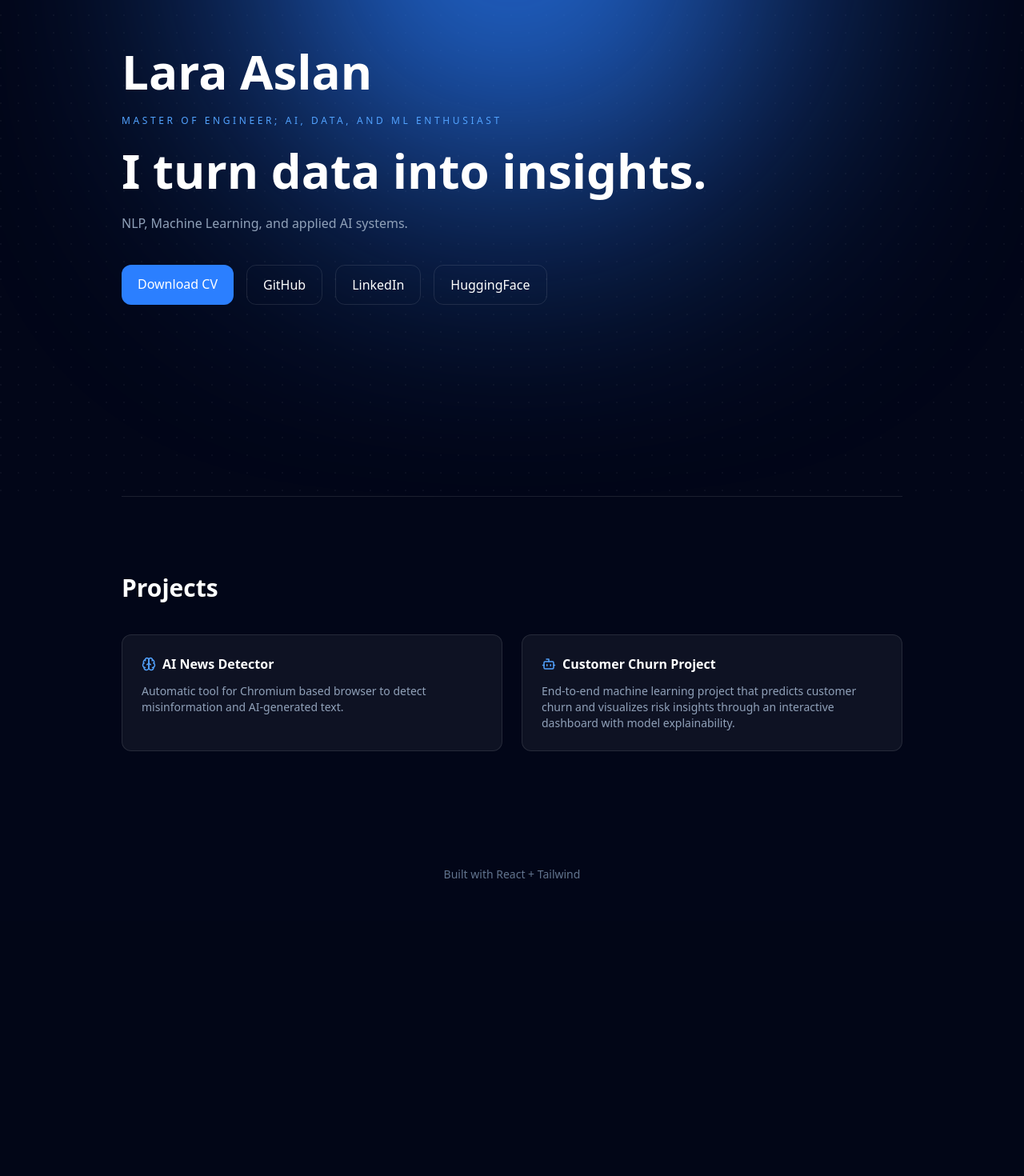
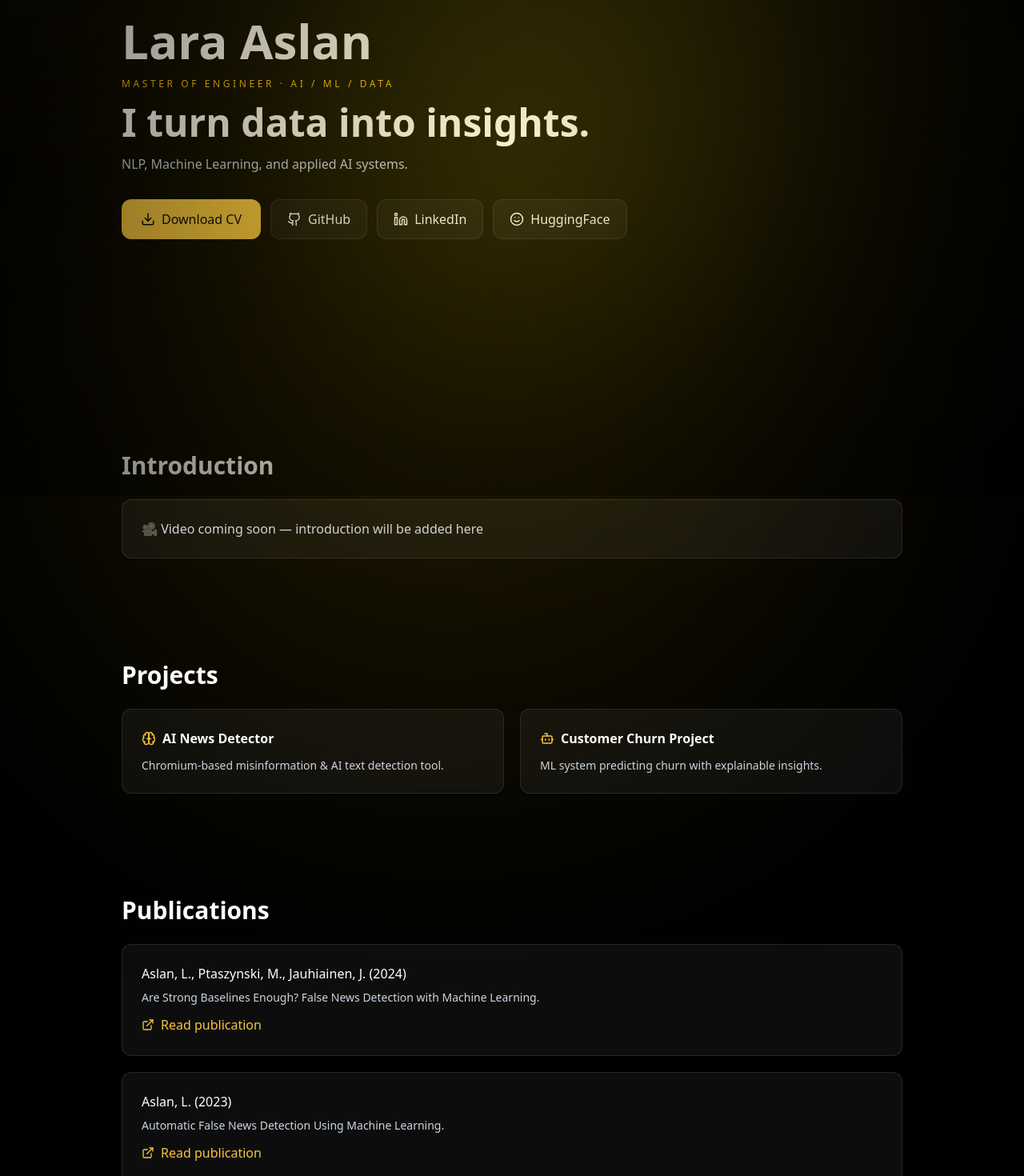
Before and after one commit to sinpacchan/my-portfolio, a React (Vite) app: page / in a window 1280 px wide. Shown: the part 180-1650 px from the top of the page at 80% size. Before the commit the page ends 1331 px from the top, so only its background shows below. Built offline with nearby package versions, Linux system fonts and the light colour scheme.

Commit message:
update webpage

```diff
--- a/package.json
+++ b/package.json
@@ -10,13 +10,14 @@
     "deploy": "gh-pages -d dist"
   },
   "dependencies": {
+    "framer-motion": "^12.38.0",
     "lucide-react": "^0.400.0",
     "react": "^18.3.1",
     "react-dom": "^18.3.1"
   },
   "devDependencies": {
     "@tailwindcss/vite": "^4.2.2",
-    "@vitejs/plugin-react": "^4.0.0",
+    "@vitejs/plugin-react": "^6.0.1",
     "gh-pages": "^6.0.0",
     "tailwindcss": "^4.0.0",
     "vite": "^8.0.8"
--- a/src/App.css
+++ b/src/App.css
@@ -39,6 +39,6 @@ body {
 
 .text-gradient {
   background: linear-gradient(to right, #60a5fa, #818cf8);
-  /*-webkit-background-clip: text; */
+  -webkit-background-clip: text;
   -webkit-text-fill-color: transparent;
 }
--- a/src/App.jsx
+++ b/src/App.jsx
@@ -1,88 +1,219 @@
-import { Brain, Bot } from "lucide-react"
+import { useEffect, useState } from "react";
+import { Brain, Bot, Download, Github, Linkedin, Smile, ExternalLink } from "lucide-react";
+import { motion } from "framer-motion";
 
 export default function App() {
+  const [pos, setPos] = useState({ x: 0, y: 0 });
+
+  useEffect(() => {
+    const move = (e) => setPos({ x: e.clientX, y: e.clientY });
+    window.addEventListener("mousemove", move);
+    return () => window.removeEventListener("mousemove", move);
+  }, []);
+
+  const accent = "#f5c542"; // NAVI-ish yellow
+
+  const buttonClass =
+    "flex items-center gap-2 px-5 py-3 rounded-xl border border-white/10 bg-white/5 " +
+    "hover:bg-white/10 hover:shadow-[0_0_25px_rgba(245,197,66,0.25)] transition-all duration-300";
+
+  const card =
+    "p-6 rounded-xl border border-white/10 bg-white/5 hover:bg-white/10 transition-all duration-300";
+
+  const container = {
+    hidden: { opacity: 0 },
+    show: { opacity: 1, transition: { staggerChildren: 0.12 } }
+  };
+
+  const item = {
+    hidden: { opacity: 0, y: 10 },
+    show: { opacity: 1, y: 0 }
+  };
+
+  const cardHover = {
+    scale: 1.01,
+    transition: { type: "spring", stiffness: 250 }
+  };
+
+  const youtubeEmbedUrl = "PASTE_YOUTUBE_EMBED_URL_HERE";
+
   return (
-    <div className="min-h-screen bg-slate-950 text-white">
+    <div className="min-h-screen bg-black text-white overflow-hidden relative">
 
-      {/* BACKGROUND */}
+      {/* 🎮 dynamic yellow cursor glow */}
+      <div
+        className="pointer-events-none fixed w-[520px] h-[520px] rounded-full blur-[150px] opacity-25"
+        style={{
+          left: pos.x - 260,
+          top: pos.y - 260,
+          background: "radial-gradient(circle, #f5c542, transparent 60%)"
+        }}
+      />
+
+      {/* 🌑 background atmosphere (clean cinematic style) */}
       <div className="fixed inset-0 pointer-events-none">
-        <div className="absolute inset-0 opacity-[0.04] bg-[radial-gradient(circle_at_1px_1px,white_1px,transparent_0)] bg-[size:22px_22px]" />
-        <div className="absolute top-[-200px] left-1/2 -translate-x-1/2 w-[600px] h-[600px] bg-blue-500 blur-[160px] rounded-full" />
+
+        {/* main yellow glow (brighter + more presence) */}
+        <div className="absolute top-[-200px] left-1/4 w-[750px] h-[750px] bg-yellow-300 blur-[180px] rounded-full opacity-20" />
+
+        {/* secondary glow */}
+        <div className="absolute bottom-[-250px] right-1/4 w-[800px] h-[800px] bg-yellow-400 blur-[220px] rounded-full opacity-15" />
+
+        {/* subtle vignette for readability (important fix) */}
+        <div className="absolute inset-0 bg-[radial-gradient(circle_at_center,transparent_0%,rgba(0,0,0,0.55)_100%)]" />
+
       </div>
 
-      {/* CONTENT */}
-      <main className="relative max-w-5xl mx-auto px-6">
+      <main className="max-w-5xl mx-auto px-6">
 
         {/* HERO */}
-        <section className="min-h-screen flex flex-col justify-center">
+        <section className="min-h-[85vh] flex flex-col justify-center space-y-6">
 
-          <h1 className="text-5xl md:text-6xl font-bold mb-6">
-            Lara Aslan
-          </h1>
+          <motion.div variants={container} initial="hidden" animate="show" className="space-y-4">
 
-          <p className="text-blue-400 text-xs tracking-[0.3em] uppercase mb-6">
-            Master of Engineer; AI, Data, and ML Enthusiast
-          </p>
+            <motion.h1 variants={item} className="text-5xl md:text-6xl font-bold">
+              Lara Aslan
+            </motion.h1>
 
-          <h1 className="text-5xl md:text-6xl font-bold mb-6">
-            I turn data into insights.
-          </h1>
+            <motion.p variants={item} className="text-yellow-400 text-xs tracking-[0.3em] uppercase">
+              Master of Engineer · AI / ML / Data
+            </motion.p>
 
-          <p className="text-slate-400 max-w-xl mb-10">
-            NLP, Machine Learning, and applied AI systems.
-          </p>
+            <motion.h1 variants={item} className="text-4xl md:text-5xl font-semibold">
+              I turn data into insights.
+            </motion.h1>
 
-          <div className="flex gap-4">
-            <a className="px-5 py-3 bg-blue-500 rounded-xl">
+            <motion.p variants={item} className="text-slate-300 max-w-xl">
+              NLP, Machine Learning, and applied AI systems.
+            </motion.p>
+
+          </motion.div>
+
+          {/* CTA */}
+          <div className="flex flex-wrap gap-3 mt-2">
+
+            <a
+              href="/my-portfolio/Lara_Aslan_CV.pdf"
+              download
+              className="flex items-center gap-2 px-6 py-3 rounded-xl text-black font-medium"
+              style={{ backgroundColor: accent }}
+            >
+              <Download size={18} />
               Download CV
             </a>
-            <a className="px-5 py-3 border border-white/10 rounded-xl">
-              GitHub
+
+            <a href="https://github.com/sinpacchan" target="_blank" className={buttonClass}>
+              <Github size={18} /> GitHub
             </a>
-            <a className="px-5 py-3 border border-white/10 rounded-xl">
-              LinkedIn
+
+            <a href="https://www.linkedin.com/in/lara-aslan-b6a58022a/" target="_blank" className={buttonClass}>
+              <Linkedin size={18} /> LinkedIn
             </a>
-            <a className="px-5 py-3 border border-white/10 rounded-xl">
-              HuggingFace
+
+            <a href="https://huggingface.co/lvulpecula" target="_blank" className={buttonClass}>
+              <Smile size={18} /> HuggingFace
             </a>
+
+          </div>
+
+        </section>
+
+        {/* INTRO */}
+        <section className="py-16 space-y-6">
+          <h2 className="text-2xl md:text-3xl font-semibold">Introduction</h2>
+
+          <motion.div whileHover={cardHover} className={card}>
+
+            {youtubeEmbedUrl === "PASTE_YOUTUBE_EMBED_URL_HERE" ? (
+              <p className="text-slate-300">
+                🎥 Video coming soon — introduction will be added here
+              </p>
+            ) : (
+              <iframe className="w-full aspect-video rounded-lg" src={youtubeEmbedUrl} />
+            )}
+
+          </motion.div>
+        </section>
+
+        {/* PROJECTS */}
+        <section className="py-16 space-y-6">
+          <h2 className="text-2xl md:text-3xl font-semibold">Projects</h2>
+
+          <div className="grid md:grid-cols-2 gap-5">
+
+            <motion.div whileHover={cardHover} className={card}>
+              <div className="flex items-center gap-2 mb-3">
+                <Brain size={18} style={{ color: accent }} />
+                <h3 className="font-semibold">AI News Detector</h3>
+              </div>
+              <p className="text-slate-300 text-sm">
+                Chromium-based misinformation & AI text detection tool.
+              </p>
+            </motion.div>
+
+            <motion.div whileHover={cardHover} className={card}>
+              <div className="flex items-center gap-2 mb-3">
+                <Bot size={18} style={{ color: accent }} />
+                <h3 className="font-semibold">Customer Churn Project</h3>
+              </div>
+              <p className="text-slate-300 text-sm">
+                ML system predicting churn with explainable insights.
+              </p>
+            </motion.div>
+
           </div>
         </section>
 
-        {/* PROJECTS */}
-        <section className="py-24 border-t border-white/10">
-          <h2 className="text-3xl mb-10 font-semibold">Projects</h2>
+        {/* PUBLICATIONS */}
+        <section className="py-16 space-y-6">
+          <h2 className="text-2xl md:text-3xl font-semibold">Publications</h2>
 
-          <div className="grid md:grid-cols-2 gap-6">
+          <div className="space-y-5">
 
-            <div className="p-6 rounded-xl border border-white/10 bg-white/5">
-              <div className="flex items-center gap-2 mb-3">
-                <Brain size={18} className="text-blue-400" />
-                <h3 className="font-semibold">AI News Detector</h3>
-              </div>
-              <p className="text-slate-400 text-sm">
-                Automatic tool for Chromium based browser to detect misinformation and AI-generated text.
+            <div className={card}>
+              <p className="font-medium">
+                Aslan, L., Ptaszynski, M., Jauhiainen, J. (2024)
               </p>
+              <p className="text-slate-300 text-sm mt-2">
+                Are Strong Baselines Enough? False News Detection with Machine Learning.
+              </p>
+
+              <a
+                href="https://www.mdpi.com/1999-5903/16/9/322"
+                target="_blank"
+                className="inline-flex items-center gap-2 mt-3"
+                style={{ color: accent }}
+              >
+                <ExternalLink size={16} />
+                Read publication
+              </a>
             </div>
 
-            <div className="p-6 rounded-xl border border-white/10 bg-white/5">
-              <div className="flex items-center gap-2 mb-3">
-                <Bot size={18} className="text-blue-400" />
-                <h3 className="font-semibold">Customer Churn Project</h3>
-              </div>
-              <p className="text-slate-400 text-sm">
-                End-to-end machine learning project that predicts customer churn and visualizes risk insights through an interactive dashboard with model explainability.
+            <div className={card}>
+              <p className="font-medium">Aslan, L. (2023)</p>
+              <p className="text-slate-300 text-sm mt-2">
+                Automatic False News Detection Using Machine Learning.
               </p>
+
+              <a
+                href="https://www.theseus.fi/handle/10024/806192"
+                target="_blank"
+                className="inline-flex items-center gap-2 mt-3"
+                style={{ color: accent }}
+              >
+                <ExternalLink size={16} />
+                Read publication
+              </a>
             </div>
 
           </div>
         </section>
 
-        {/* FOOTER */}
-        <footer className="py-12 text-center text-slate-500 text-sm">
+        <footer className="pb-12 text-center text-slate-400 text-sm">
           Built with React + Tailwind
         </footer>
 
       </main>
     </div>
-  )
+  );
 }
```
Also changed, not shown: 2 other files (tests, documents, lock files or other folders).
